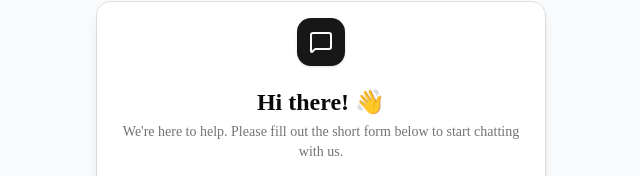
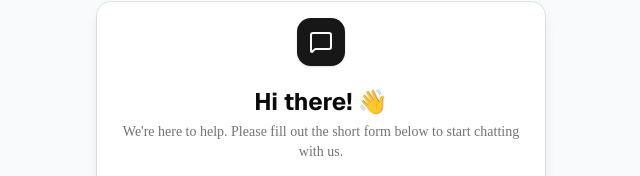
Before and after one commit to tlee2100/admin-dashboard, a Next.js app: page /test-chat/1 in a window 1280 px wide. Shown: the part 141-317 px from the top of the page, without its empty margins (319-959 px from the left). Built offline with nearby package versions, Linux system fonts and the light colour scheme; no server answers; sample sign-in values are in the browser's storage.

Commit message:
feat: implement chat widget with AI streaming support and file upload functionality

```diff
--- a/app/globals.css
+++ b/app/globals.css
@@ -7,9 +7,9 @@
 @theme inline {
   --color-background: var(--background);
   --color-foreground: var(--foreground);
-  --font-sans: var(--font-sans);
+  --font-sans: var(--font-geist-sans);
   --font-mono: var(--font-geist-mono);
-  --font-heading: var(--font-sans);
+  --font-heading: var(--font-geist-sans);
   --color-sidebar-ring: var(--sidebar-ring);
   --color-sidebar-border: var(--sidebar-border);
   --color-sidebar-accent-foreground: var(--sidebar-accent-foreground);
--- a/components/chat/chat-widget.tsx
+++ b/components/chat/chat-widget.tsx
@@ -516,7 +516,10 @@ export function ChatWidget({
           <MessageBubble
             key={msg.id}
             message={msg}
-            isCurrentUser={msg.senderType === currentUserType}
+            isCurrentUser={
+              msg.senderType === currentUserType ||
+              (currentUserType === "AGENT" && msg.senderType === "AI")
+            }
             onReact={onReactMessage}
             currentUserType={currentUserType}
           />
@@ -563,7 +566,7 @@ export function ChatWidget({
                   createdAt: new Date().toISOString(),
                   status: "SENT",
                 }}
-                isCurrentUser={false}
+                isCurrentUser={currentUserType === "AGENT"}
                 currentUserType={currentUserType}
               />
             );
--- a/components/chat/message-bubble.tsx
+++ b/components/chat/message-bubble.tsx
@@ -2,7 +2,7 @@
 
 import { cn } from "@/lib/utils";
 import { ChatMessage } from "@/types/chat";
-import { User, Headset, Check, CheckCheck, Paperclip } from "lucide-react";
+import { User, Headset, Check, CheckCheck, Paperclip, Bot } from "lucide-react";
 import ReactMarkdown from "react-markdown";
 import remarkGfm from "remark-gfm";
 import type { Components } from "react-markdown";
@@ -106,6 +106,8 @@ export function MessageBubble({
         <div className="flex-shrink-0 w-8 h-8 rounded-full bg-slate-100 dark:bg-slate-800 flex items-center justify-center shadow-sm">
           {message.senderType === "AGENT" ? (
             <Headset className="w-4 h-4 text-primary" />
+          ) : message.senderType === "AI" ? (
+            <Bot className="w-4 h-4 text-indigo-500" />
           ) : (
             <User className="w-4 h-4 text-slate-500 dark:text-slate-400" />
           )}
```
